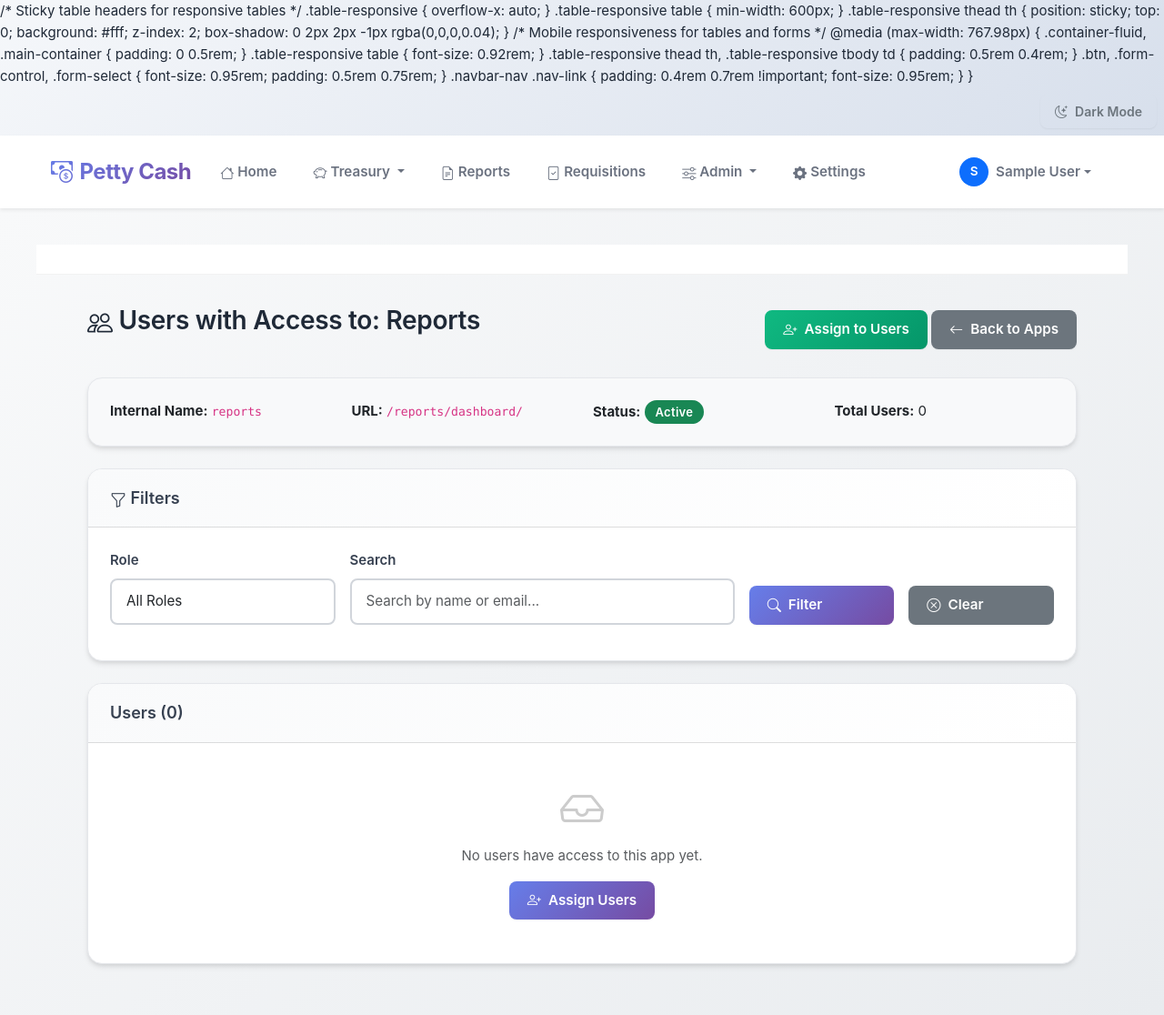
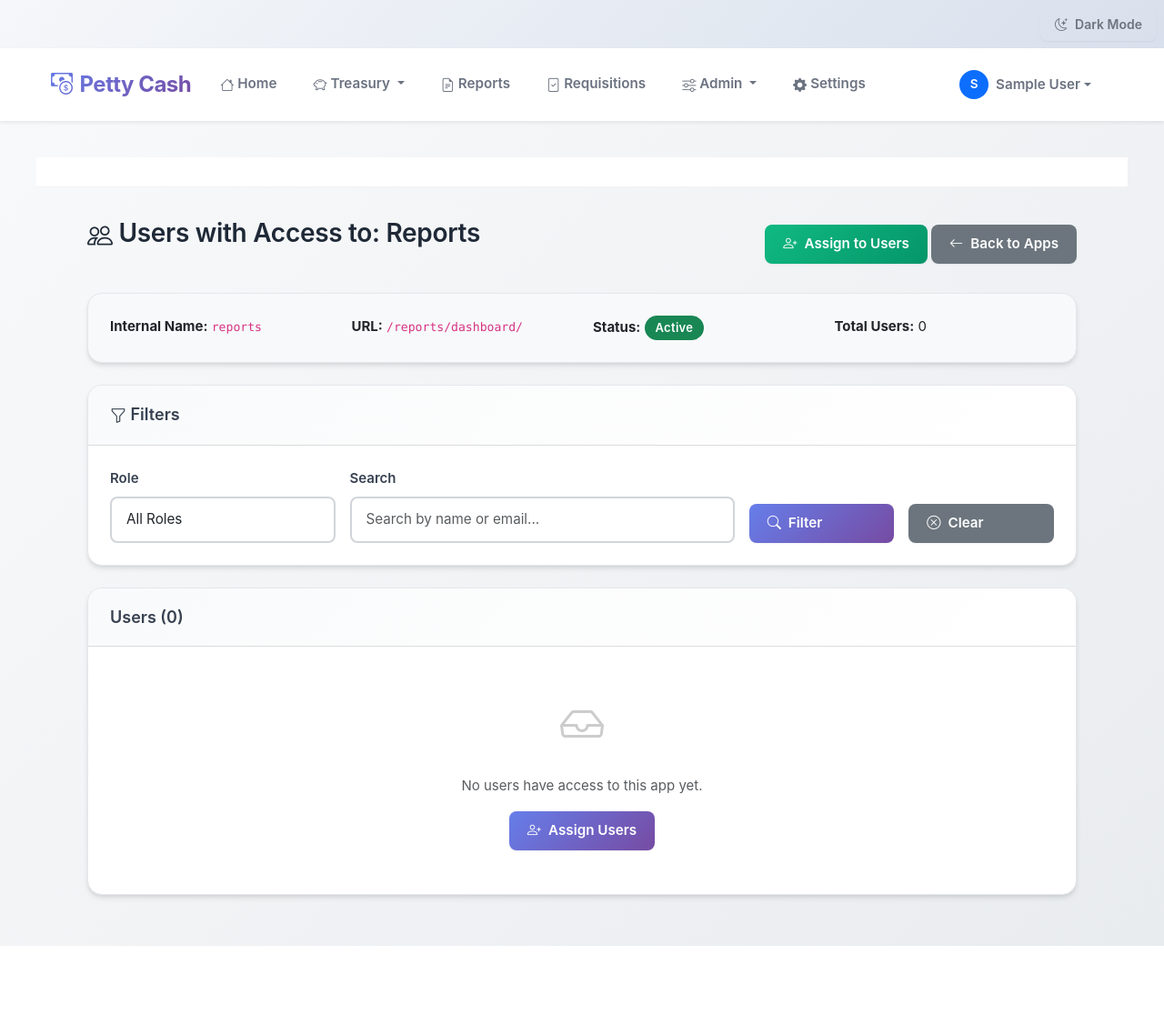
Before and after one commit to quickserviceslqs-netizen/pettycash_system, a Django app: page /accounts/apps/4/users/ in a window 1280 px wide. Shown: the whole page at 91% size. After the commit the page ends 1040 px from the top, so only its background shows below. Run offline with Django 5.2, Linux system fonts and the light colour scheme; the visitor is signed in with stand-in values (Sample User, id 1); data comes from the database, SQL or seed files in the repository; data that the repository does not hold is empty; parts of the project's set-up code (start-up, migrations or seed data) failed here and were passed over.

Commit message:
Fix: remove stray CSS block from base.html to prevent raw CSS rendering at top of page

```diff
--- a/templates/base.html
+++ b/templates/base.html
@@ -1,38 +1,3 @@
-        /* Sticky table headers for responsive tables */
-        .table-responsive {
-            overflow-x: auto;
-        }
-        .table-responsive table {
-            min-width: 600px;
-        }
-        .table-responsive thead th {
-            position: sticky;
-            top: 0;
-            background: #fff;
-            z-index: 2;
-            box-shadow: 0 2px 2px -1px rgba(0,0,0,0.04);
-        }
-
-        /* Mobile responsiveness for tables and forms */
-        @media (max-width: 767.98px) {
-            .container-fluid, .main-container {
-                padding: 0 0.5rem;
-            }
-            .table-responsive table {
-                font-size: 0.92rem;
-            }
-            .table-responsive thead th, .table-responsive tbody td {
-                padding: 0.5rem 0.4rem;
-            }
-            .btn, .form-control, .form-select {
-                font-size: 0.95rem;
-                padding: 0.5rem 0.75rem;
-            }
-            .navbar-nav .nav-link {
-                padding: 0.4rem 0.7rem !important;
-                font-size: 0.95rem;
-            }
-        }
 {% load static %}
 <!DOCTYPE html>
 <html lang="en">
```
